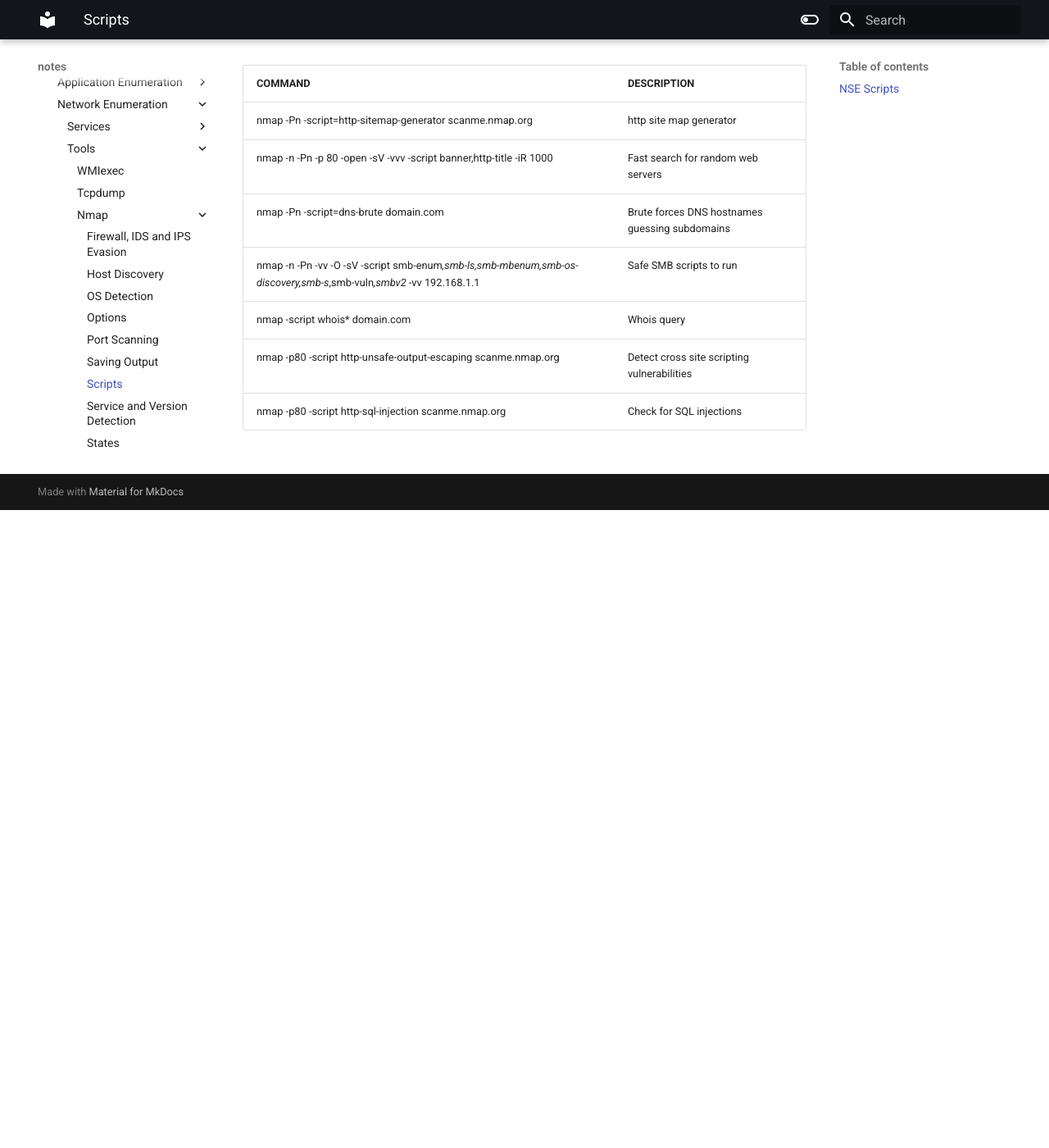
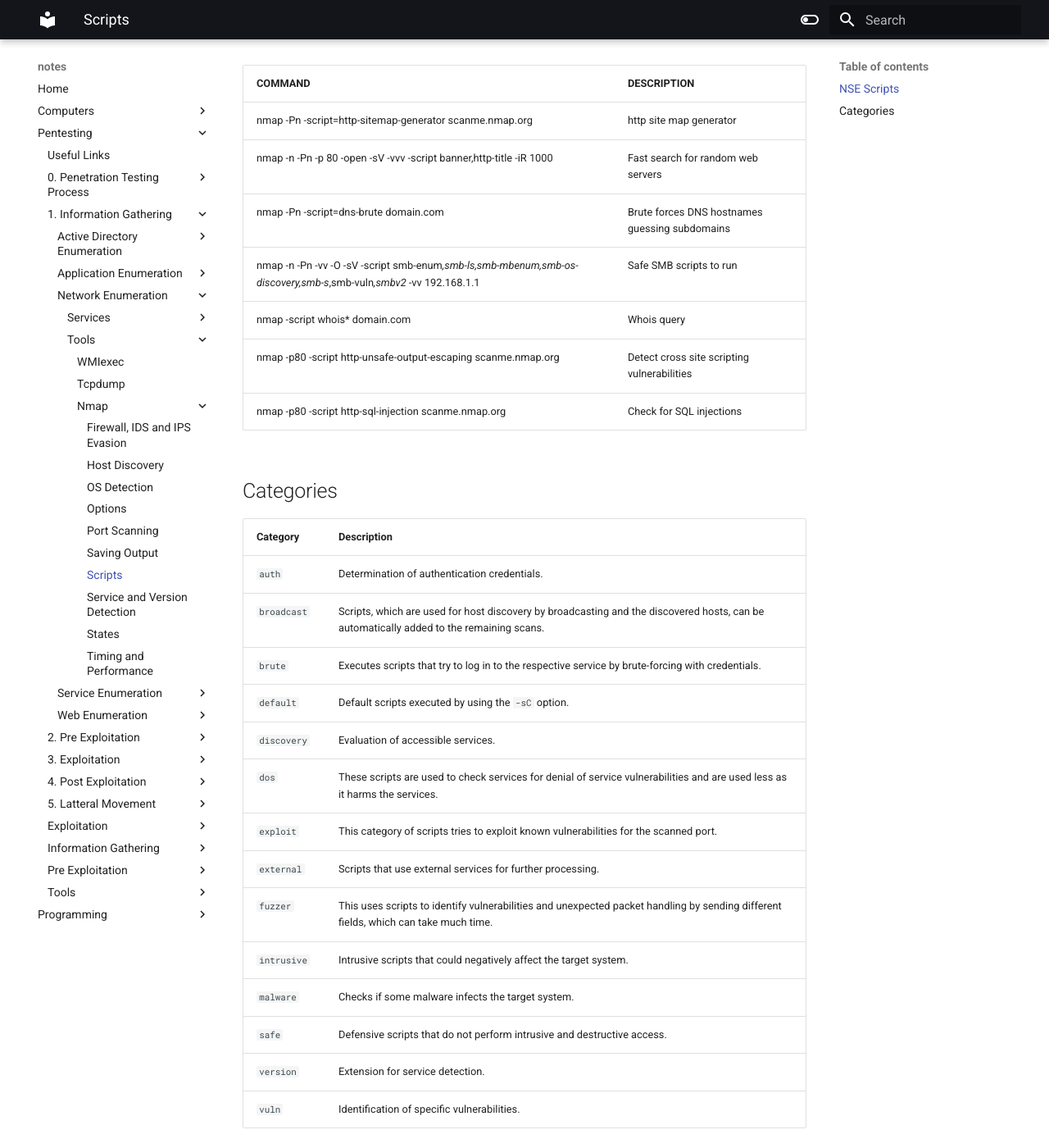
Before and after one commit to 4renwald/obsidian-notes, an MkDocs documentation site: the page built from docs/Pentesting/1. Information Gathering/Network Enumeration/Tools/Nmap/Scripts.md, in a window 1280 px wide and 1400 px high, scrolled down 778 px. Shown: the whole window at 82% size. Built offline with MkDocs 1.6.1 and Material for MkDocs 9.7.7, drawn with Linux system fonts in a browser that asks for light colours.

Commit message:
vault backup: 2024-09-09 20:09:04
Affected files:
.obsidian/plugins/obsidian-icon-folder/data.json
.obsidian/workspace.json
docs/Pentesting/1. Information Gathering/Network Enumeration/Tools/Nmap/Options.md
docs/Pentesting/1. Information Gathering/Network Enumeration/Tools/Nmap/Saving Output.md
docs/Pentesting/1. Information Gathering/Network Enumeration/Tools/Nmap/Scripts.md
docs/Pentesting/1. Information Gathering/Network Enumeration/Tools/Nmap/Timing and Performance.md
docs/Pentesting/1. Information Gathering/Web Enumeration/Active/Directory & Page Fuzzing.md
docs/Pentesting/1. Information Gathering/Web Enumeration/Active/HTB Service Enumeration Cheatsheet.md
docs/Pentesting/1. Information Gathering/Web Enumeration/Active/Subdomain & Virtual Host Fuzzing.md

```diff
--- a/docs/Pentesting/1. Information Gathering/Network Enumeration/Tools/Nmap/Scripts.md
+++ b/docs/Pentesting/1. Information Gathering/Network Enumeration/Tools/Nmap/Scripts.md
@@ -20,3 +20,22 @@
 |nmap -script whois* domain.com|Whois query|
 |nmap -p80 -script http-unsafe-output-escaping scanme.nmap.org|Detect cross site scripting vulnerabilities|
 |nmap -p80 -script http-sql-injection scanme.nmap.org|Check for SQL injections|
+
+## Categories
+
+| **Category** | **Description**                                                                                                                         |
+| ------------ | --------------------------------------------------------------------------------------------------------------------------------------- |
+| `auth`       | Determination of authentication credentials.                                                                                            |
+| `broadcast`  | Scripts, which are used for host discovery by broadcasting and the discovered hosts, can be automatically added to the remaining scans. |
+| `brute`      | Executes scripts that try to log in to the respective service by brute-forcing with credentials.                                        |
+| `default`    | Default scripts executed by using the `-sC` option.                                                                                     |
+| `discovery`  | Evaluation of accessible services.                                                                                                      |
+| `dos`        | These scripts are used to check services for denial of service vulnerabilities and are used less as it harms the services.              |
+| `exploit`    | This category of scripts tries to exploit known vulnerabilities for the scanned port.                                                   |
+| `external`   | Scripts that use external services for further processing.                                                                              |
+| `fuzzer`     | This uses scripts to identify vulnerabilities and unexpected packet handling by sending different fields, which can take much time.     |
+| `intrusive`  | Intrusive scripts that could negatively affect the target system.                                                                       |
+| `malware`    | Checks if some malware infects the target system.                                                                                       |
+| `safe`       | Defensive scripts that do not perform intrusive and destructive access.                                                                 |
+| `version`    | Extension for service detection.                                                                                                        |
+| `vuln`       | Identification of specific vulnerabilities.                                                                                             |
```
Also changed, not shown: docs/Pentesting/1. Information Gathering/Network Enumeration/Tools/Nmap/Options.md (+15 -14 lines), docs/Pentesting/1. Information Gathering/Network Enumeration/Tools/Nmap/Saving Output.md (+17 -0 lines), docs/Pentesting/1. Information Gathering/Network Enumeration/Tools/Nmap/Timing and Performance.md (+16 -0 lines), docs/Pentesting/1. Information Gathering/Web Enumeration/Active/Directory & Page Fuzzing.md (+3 -0 lines), docs/Pentesting/1. Information Gathering/Web Enumeration/Active/HTB Service Enumeration Cheatsheet.md (+15 -15 lines), docs/Pentesting/1. Information Gathering/Web Enumeration/Active/Subdomain & Virtual Host Fuzzing.md (+3 -0 lines), 2 other files.
